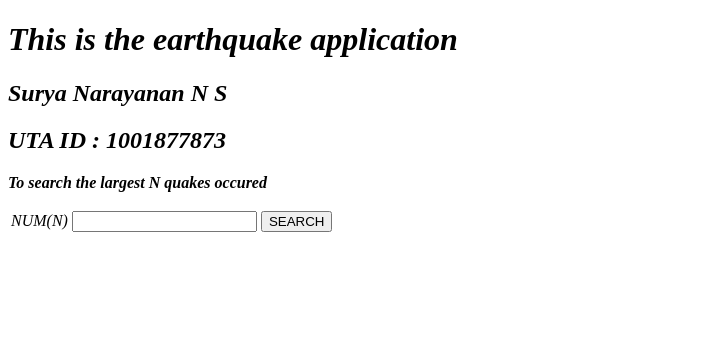
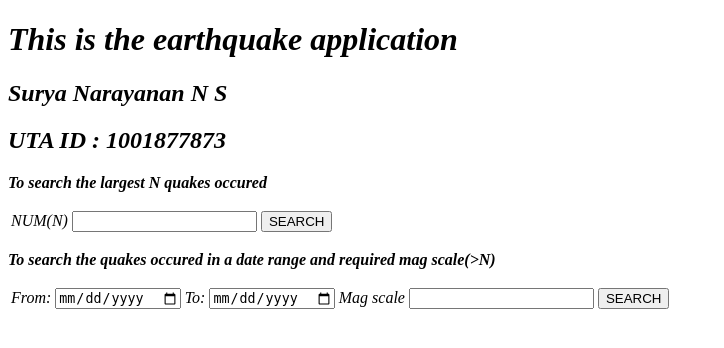
Before and after one commit to nssn96/earthquake3, a Flask app: page / in a window 1280 px wide. Shown: the top 348 px of the page, without its empty margins (0-724 px from the left). Run offline with Flask 2, Linux system fonts and the light colour scheme.

Commit message:
added the query run-time for first part

```diff
--- a/app.py
+++ b/app.py
@@ -78,6 +78,17 @@ def largestN(fields):
     res = cursor.fetchall()
     return res
 
+def dateRange(fields):
+    query=mainQuery
+    dbConnect()
+    cursor = conn.cursor()
+    query+=" where DATE(time)>='"+fields['From']+"' and Date(time)<='"+fields['To']+"' and mag>"+fields['Mag']
+    print(query)
+    cursor.execute(query)
+    res = cursor.fetchall()
+    conn.close()
+    return res
+
 
 
 
@@ -110,6 +121,30 @@ def search():
     print(end-start)
     return render_template('index.html', data=result,time=end-start)
 
+@app.route('/date', methods=['GET','POST'])
+def date():
+    start = time.time()
+    if request.method=='POST':
+        dic={}
+        result=[]
+        for key,value in request.form.items():
+            if value!='':
+                dic[key] = value
+
+        #print(dic)
+        if dic:
+            result = dateRange(dic)
+            if result==[]:
+                result==[]
+                flash ('No Such entries in table')
+        else:
+            flash('Please enter values in fields')
+
+    end = time.time()
+    print(end-start)
+
+    return render_template('index.html', data=result,time=end-start)
+
 
 
 if __name__ == "__main__":
--- a/templates/index.html
+++ b/templates/index.html
@@ -19,6 +19,21 @@
                 <td><label for ="num">NUM(N) </label></td>
                 <td><input type="text" id="Num" name="Num"></td>
                 <td><input type="submit" value="SEARCH"></td>
+            </tr>
+        </table>
+    </form>
+
+    <p><b>To search the quakes occured in a date range and required mag scale(>N)</b></p>
+    <form action="/date" method="post">
+        <table>
+            <tr>
+                <td><label for="From">From:</label> </td>
+                <td> <input type="date" id="From" name="From"></td>
+                <td><label for="">To:</label></td>
+                <td><input type="date" id="To" name="To"></td>
+                <td><label for ="mag">Mag scale </label></td>
+                <td><input type="text" id="Mag" name="Mag"></td>
+                <td> <input type="submit" value="SEARCH"></td>
             </tr>
         </table>
     </form>
```
